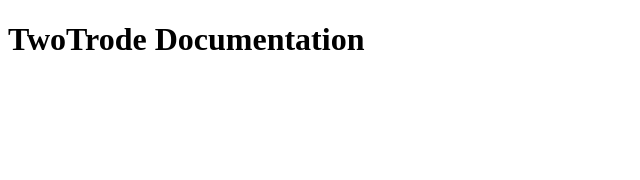
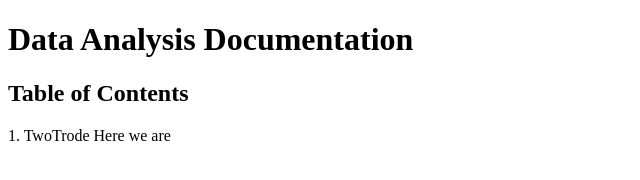
Before and after one commit to JaffeLab/jaffelab.github.io, a plain HTML site: page index.html in a window 1280 px wide. Shown: the whole page, without its empty margins (0-640 px from the left). Drawn offline with Linux system fonts and the light colour scheme.

Commit message:
New stuff

```diff
--- a/index.html
+++ b/index.html
@@ -7,9 +7,16 @@
   <title>TwoTrode Documentation</title>
 
 
+
 </head>
 
+<H1>Data Analysis Documentation</H1>
+
+<H2>Table of Contents</H2>
+
+1. TwoTrode
+
 <body>
-  <h1>TwoTrode Documentation</H1>
+Here we are
 </body>
 </html>
```
Also changed, not shown: 1 other file.
